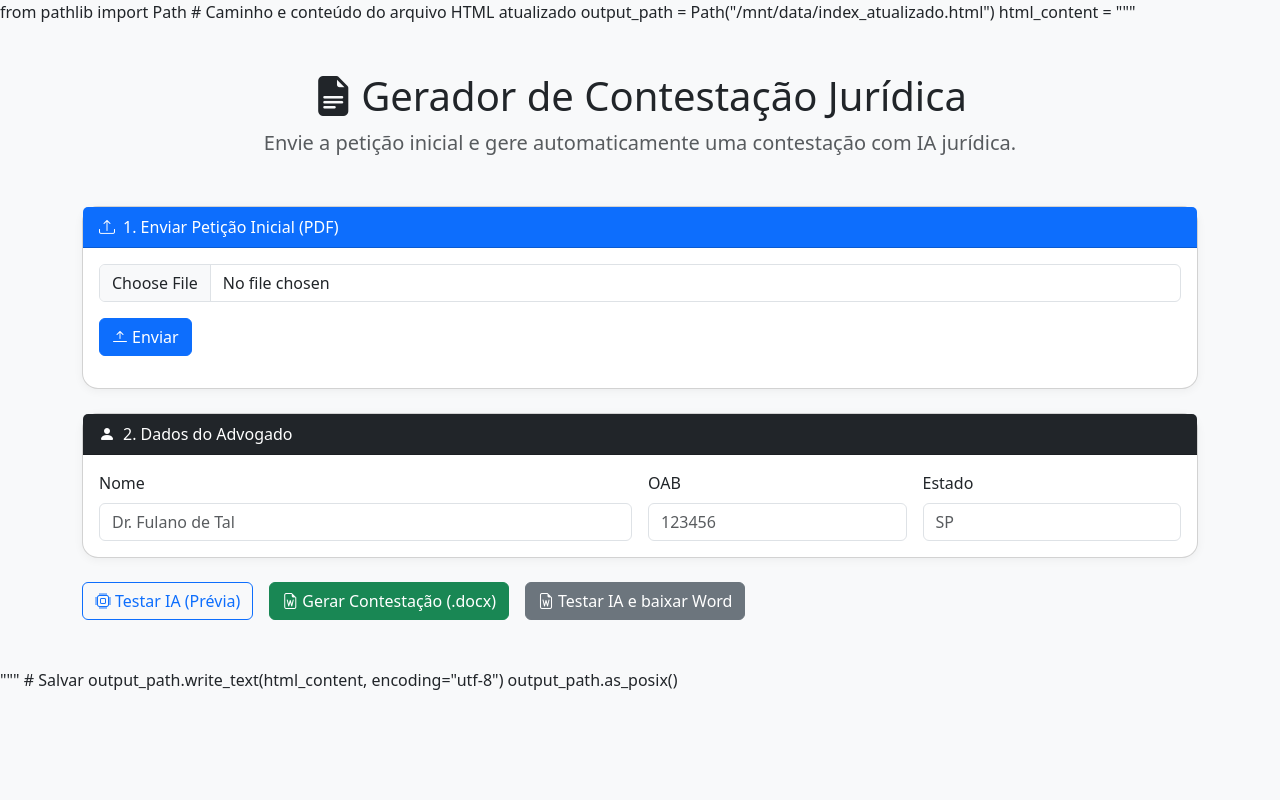
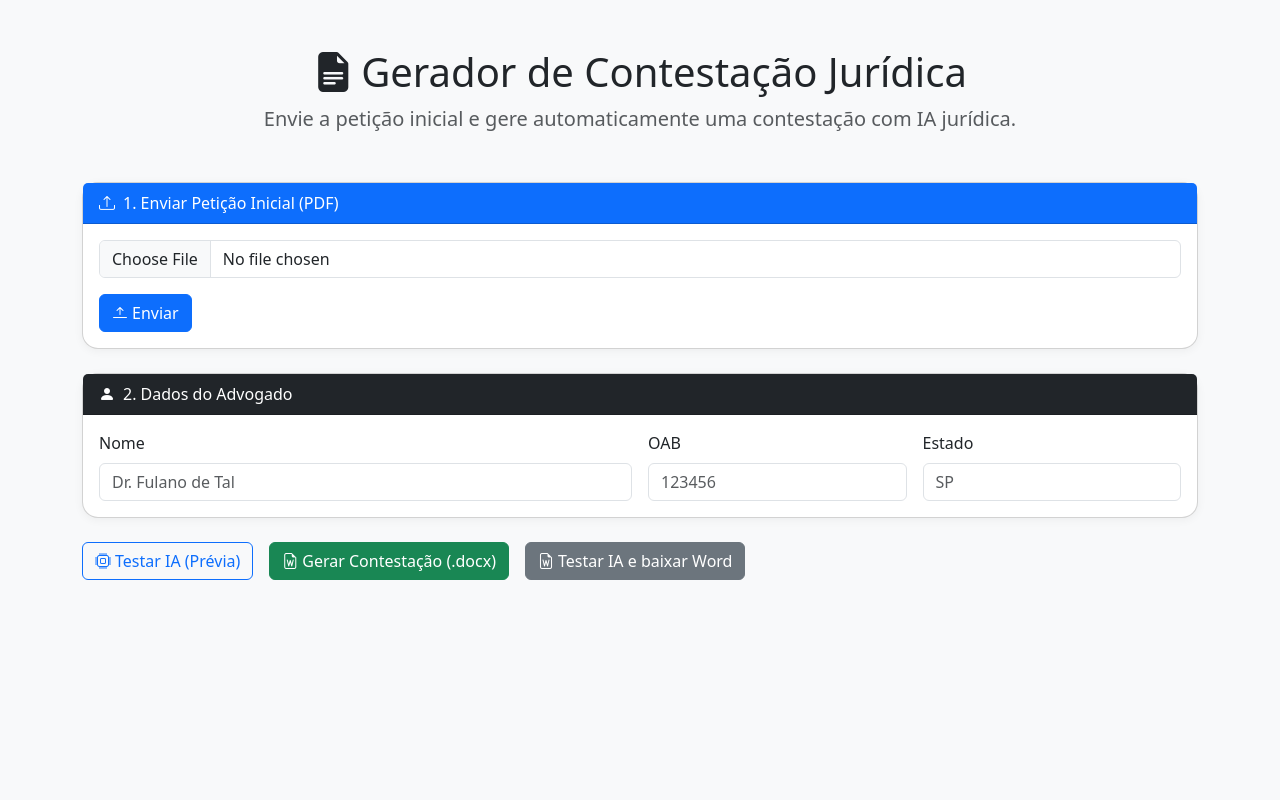
Before and after one commit to Alandamme/api-contestacao-juridica, a Flask app: page / in a window 1280 px wide. Run offline with Flask 3, Linux system fonts and the light colour scheme.

Commit message:
Update index.html

```diff
--- a/src/templates/index.html
+++ b/src/templates/index.html
@@ -1,9 +1,4 @@
-from pathlib import Path
-
-# Caminho e conteúdo do arquivo HTML atualizado
-output_path = Path("/mnt/data/index_atualizado.html")
-
-html_content = """<!DOCTYPE html>
+<!DOCTYPE html>
 <html lang="pt-br">
 <head>
   <meta charset="UTF-8">
@@ -196,8 +191,3 @@ html_content = """<!DOCTYPE html>
   </script>
 </body>
 </html>
-"""
-
-# Salvar
-output_path.write_text(html_content, encoding="utf-8")
-output_path.as_posix()
```
